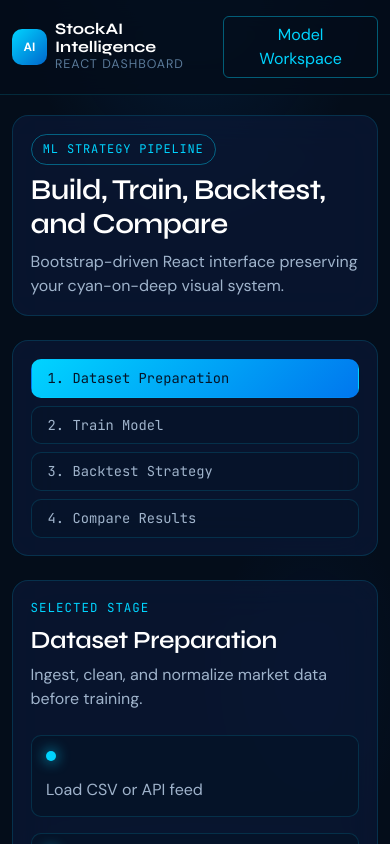
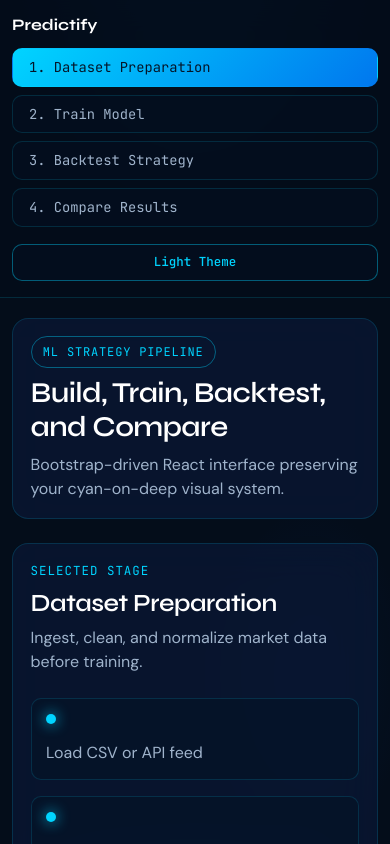
Before and after one commit to divishag/StockPredictify, a React (Vite) app in the folder frontend/: page / in a window 390 px wide. Shown: the top 844 px of the page. Built offline with nearby package versions, Linux system fonts and the light colour scheme.

Commit message:
Second Commit: Frontend Structure

```diff
--- a/frontend/src/App.css
+++ b/frontend/src/App.css
@@ -6,46 +6,20 @@
   position: sticky;
   top: 0;
   z-index: 100;
-  background: rgba(4, 13, 26, 0.82);
+  background: var(--top-nav-bg);
   backdrop-filter: blur(16px);
   -webkit-backdrop-filter: blur(16px);
   border-bottom: 1px solid var(--border);
+}
+
+.top-nav-row {
+  gap: 0.9rem;
 }
 
 .brand-name {
   font-family: var(--font-display);
   font-weight: 700;
   line-height: 1.1;
-  color: var(--text-primary);
-}
-
-.brand-sub {
-  font-size: 0.78rem;
-  color: var(--text-muted);
-  text-transform: uppercase;
-  letter-spacing: 0.08em;
-}
-
-.logo-chip {
-  width: 36px;
-  height: 36px;
-  border-radius: 10px;
-  display: grid;
-  place-items: center;
-  font-size: 0.75rem;
-  font-weight: 700;
-  background: linear-gradient(135deg, var(--cyan), #0066cc);
-  color: #fff;
-}
-
-.nav-cta-btn {
-  border: 1px solid var(--border-bright);
-  color: var(--cyan);
-  border-radius: var(--radius-sm);
-}
-
-.nav-cta-btn:hover {
-  background: var(--cyan-glow);
   color: var(--text-primary);
 }
 
@@ -91,9 +65,37 @@
   color: var(--text-secondary);
   border: 1px solid var(--border);
   border-radius: var(--radius-md);
-  background: rgba(6, 18, 37, 0.35);
+  background: var(--surface-muted);
   font-family: var(--font-mono);
   font-size: 0.86rem;
+  white-space: nowrap;
+}
+
+.top-menu-nav {
+  margin-left: auto;
+  flex-wrap: nowrap;
+  overflow-x: auto;
+  padding-bottom: 0.2rem;
+}
+
+.theme-switch {
+  border: 1px solid var(--border-bright);
+  border-radius: var(--radius-md);
+  background: var(--surface-muted);
+  color: var(--cyan);
+  font-family: var(--font-mono);
+  font-size: 0.78rem;
+  font-weight: 500;
+  padding: 0.5rem 0.85rem;
+  white-space: nowrap;
+  transition: var(--transition);
+  margin-left: 0.6rem;
+}
+
+.theme-switch:hover {
+  background: linear-gradient(135deg, var(--cyan), #0077ee);
+  color: #041528;
+  border-color: transparent;
 }
 
 .menu-nav .nav-link:hover {
@@ -207,6 +209,28 @@
 }
 
 @media (max-width: 900px) {
+  .top-nav-row {
+    flex-wrap: wrap;
+    justify-content: flex-start;
+  }
+
+  .top-menu-nav {
+    margin-left: 0;
+    width: 100%;
+    flex-wrap: wrap;
+    overflow-x: visible;
+  }
+
+  .theme-switch {
+    margin-left: 0;
+    width: 100%;
+  }
+
+  .top-menu-nav .nav-link {
+    width: 100%;
+    text-align: left;
+  }
+
   .content-wrap {
     padding-top: 20px;
   }
--- a/frontend/src/App.jsx
+++ b/frontend/src/App.jsx
@@ -1,4 +1,4 @@
-import { useMemo, useState } from "react";
+import { useEffect, useMemo, useState } from "react";
 
 const menuOptions = [
   {
@@ -41,24 +41,48 @@ function StatCard({ title, value, hint, tone = "cyan" }) {
 
 export default function App() {
   const [activeMenu, setActiveMenu] = useState("dataset");
+  const [theme, setTheme] = useState("dark");
 
   const selected = useMemo(
     () => menuOptions.find((option) => option.key === activeMenu) || menuOptions[0],
     [activeMenu]
   );
 
+  useEffect(() => {
+    document.documentElement.setAttribute("data-theme", theme);
+  }, [theme]);
+
   return (
     <div className="app-shell">
       <header className="top-nav">
-        <div className="container-xl d-flex align-items-center justify-content-between py-3">
-          <div className="brand-wrap d-flex align-items-center gap-2">
-            <div className="logo-chip">AI</div>
+        <div className="container-xl d-flex align-items-center justify-content-between py-3 top-nav-row">
+          <div className="brand-wrap d-flex align-items-center">
             <div>
-              <p className="brand-name mb-0">StockAI Intelligence</p>
-              <p className="brand-sub mb-0">React Dashboard</p>
+              <p className="brand-name mb-0">Predictify</p>
             </div>
           </div>
-          <button type="button" className="btn nav-cta-btn">Model Workspace</button>
+
+          <nav className="nav nav-pills gap-2 menu-nav top-menu-nav" aria-label="Main workflow menu">
+            {menuOptions.map((option, index) => (
+              <button
+                key={option.key}
+                type="button"
+                className={`nav-link ${activeMenu === option.key ? "active" : ""}`}
+                onClick={() => setActiveMenu(option.key)}
+              >
+                {index + 1}. {option.label}
+              </button>
+            ))}
+          </nav>
+
+          <button
+            type="button"
+            className="theme-switch"
+            onClick={() => setTheme((prev) => (prev === "dark" ? "light" : "dark"))}
+            aria-label={`Switch to ${theme === "dark" ? "light" : "dark"} theme`}
+          >
+            {theme === "dark" ? "Light Theme" : "Dark Theme"}
+          </button>
         </div>
       </header>
 
@@ -69,21 +93,6 @@ export default function App() {
           <p className="hero-subtitle mb-0">
             Bootstrap-driven React interface preserving your cyan-on-deep visual system.
           </p>
-        </section>
-
-        <section className="glass-card mb-4">
-          <nav className="nav nav-pills flex-column flex-lg-row gap-2 menu-nav" aria-label="Main workflow menu">
-            {menuOptions.map((option, index) => (
-              <button
-                key={option.key}
-                type="button"
-                className={`nav-link text-start text-lg-center ${activeMenu === option.key ? "active" : ""}`}
-                onClick={() => setActiveMenu(option.key)}
-              >
-                {index + 1}. {option.label}
-              </button>
-            ))}
-          </nav>
         </section>
 
         <section className="row g-4 mb-4">
--- a/frontend/src/styles/theme.css
+++ b/frontend/src/styles/theme.css
@@ -19,6 +19,8 @@
 
   --border: rgba(0, 212, 255, 0.15);
   --border-bright: rgba(0, 212, 255, 0.4);
+  --top-nav-bg: rgba(4, 13, 26, 0.82);
+  --surface-muted: rgba(6, 18, 37, 0.35);
 
   --font-display: "Syne", sans-serif;
   --font-body: "DM Sans", sans-serif;
@@ -28,6 +30,29 @@
   --radius-md: 10px;
   --radius-sm: 6px;
   --transition: 0.3s cubic-bezier(0.4, 0, 0.2, 1);
+}
+
+:root[data-theme="light"] {
+  --bg-deep: #eef5ff;
+  --bg-primary: #f8fbff;
+  --bg-card: rgba(255, 255, 255, 0.82);
+  --bg-card-hover: rgba(255, 255, 255, 0.95);
+
+  --cyan: #0077ee;
+  --cyan-dim: #0063c7;
+  --cyan-glow: rgba(0, 119, 238, 0.12);
+  --green: #0d9f6e;
+  --green-dim: rgba(13, 159, 110, 0.12);
+  --red: #d64058;
+
+  --text-primary: #0f2a47;
+  --text-secondary: #3f5f82;
+  --text-muted: #6682a2;
+
+  --border: rgba(0, 119, 238, 0.18);
+  --border-bright: rgba(0, 119, 238, 0.35);
+  --top-nav-bg: rgba(255, 255, 255, 0.92);
+  --surface-muted: rgba(238, 245, 255, 0.92);
 }
 
 * {
@@ -49,6 +74,12 @@ body {
     radial-gradient(ellipse 80% 60% at 50% -10%, rgba(0, 100, 200, 0.2) 0%, transparent 60%),
     radial-gradient(ellipse 50% 40% at 80% 80%, rgba(0, 50, 150, 0.1) 0%, transparent 50%);
   background-attachment: fixed;
+}
+
+:root[data-theme="light"] body {
+  background-image:
+    radial-gradient(ellipse 85% 60% at 50% -20%, rgba(0, 119, 238, 0.18) 0%, transparent 65%),
+    radial-gradient(ellipse 65% 50% at 10% 100%, rgba(0, 170, 255, 0.12) 0%, transparent 55%);
 }
 
 h1,
```
